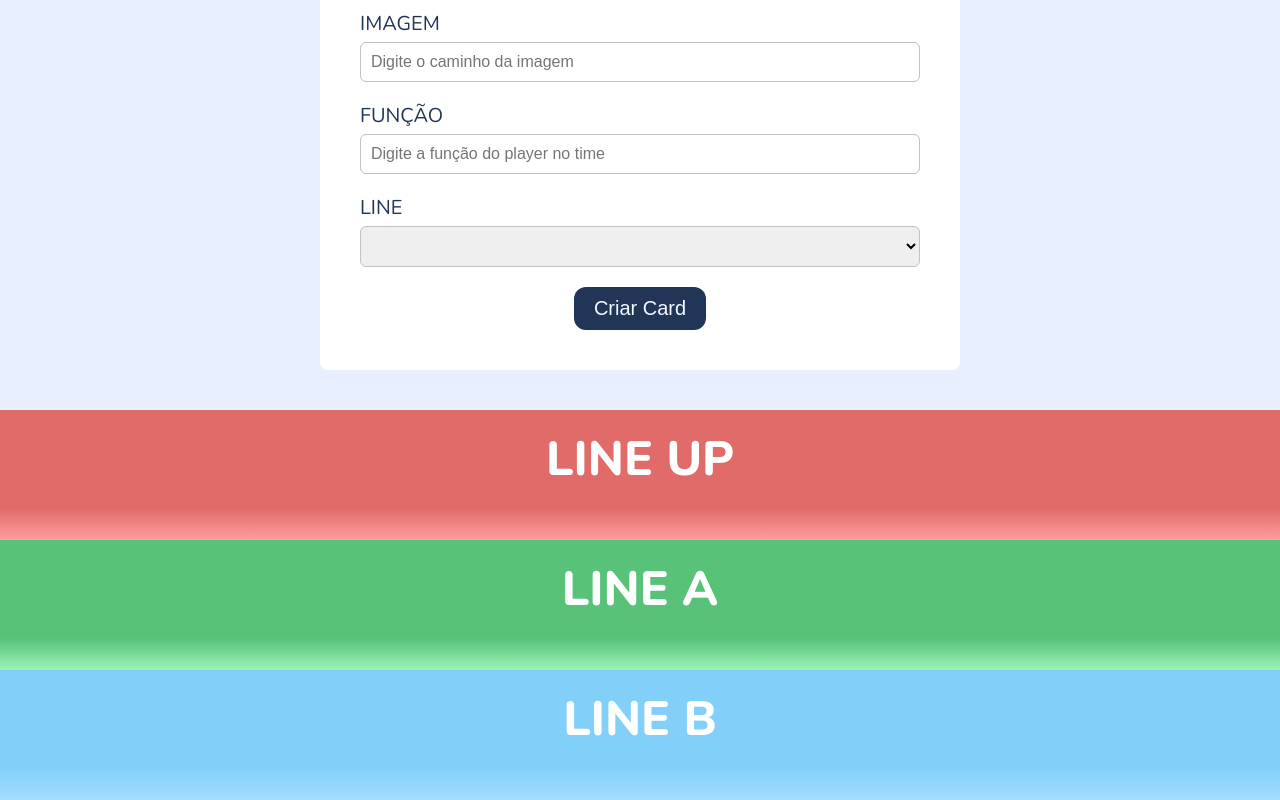
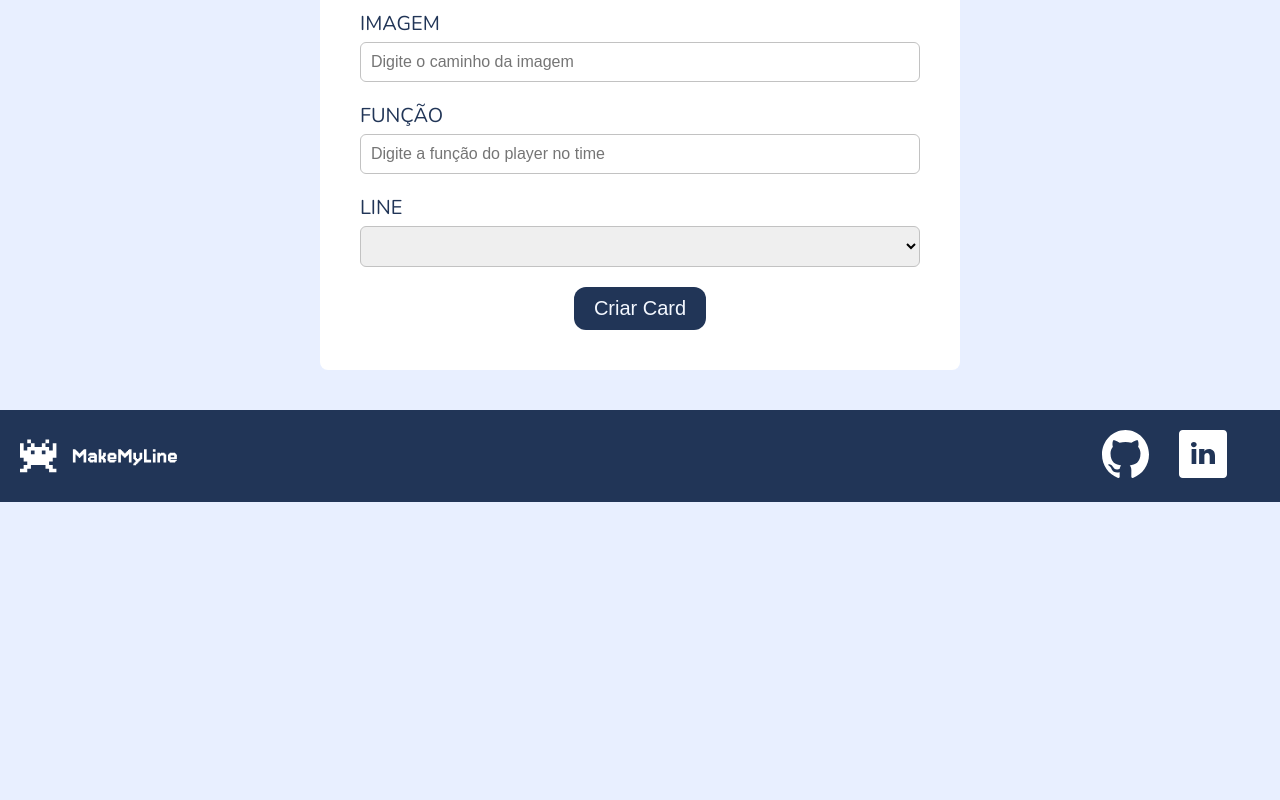
Before and after one commit to FelipeLohan/makemylist-client-react, a React (Vite) app: page / in a window 1280 px wide. Shown: the part 657-1457 px from the top of the page. After the commit the page ends 1159 px from the top, so only its background shows below. Built offline with nearby package versions, Linux system fonts and the light colour scheme.

Commit message:
Footer created, bugs tested and footer component created

```diff
--- a/src/App.jsx
+++ b/src/App.jsx
@@ -3,13 +3,13 @@ import { Form } from "./components/Form";
 import { Header } from "./components/Header";
 import { HeroBanner } from "./components/HeroBanner";
 import { Line } from "./components/Line";
+import { Footer } from "./components/Footer";
 
 function App() {
   const [teamMember, setTeamMember] = useState([]);
 
   const handleTeamMembers = (newMember) => {
     setTeamMember([...teamMember, newMember]);
-    console.log(teamMember)
   };
 
   const Lines = [
@@ -27,7 +27,7 @@ function App() {
       name: "LINE B",
       primaryColor: "#82CFFA",
       secondaryColor: "linear-gradient(to bottom, #82CFFA 0%, #A3DEFF 100%);",
-    }
+    },
   ];
 
   return (
@@ -36,15 +36,20 @@ function App() {
         <Header />
         <HeroBanner />
         <Form memberValue={handleTeamMembers} />
-        {Lines.map(e => {
-          return <Line
-          key={e.name}
-          name={e.name}
-          primaryColor={e.primaryColor}
-          secondaryColor={e.secondaryColor}
-          teamMembers={teamMember.filter((member) => member.lineValue === e.name)}
-          />
+        {Lines.map((e) => {
+          return (
+            <Line
+              key={e.name}
+              name={e.name}
+              primaryColor={e.primaryColor}
+              secondaryColor={e.secondaryColor}
+              teamMembers={teamMember.filter(
+                (member) => member.lineValue === e.name
+              )}
+            />
+          );
         })}
+        <Footer />
       </div>
     </>
   );
--- /dev/null
+++ b/src/components/Footer/Footer.jsx
@@ -0,0 +1,44 @@
+import styled from "styled-components";
+import Logo from "../../assets/images/Logo.svg";
+import GithubIcon from "../../assets/images/Github-icon.svg";
+import LinkedinIcon from "../../assets/images/Linkedin-icon.svg";
+
+const FooterContainer = styled.footer`
+  display: flex;
+  justify-content: space-between;
+  padding: 20px;
+  background-color: #213557;
+`;
+
+const LogoFooterContainer = styled.div`
+  & img {
+    width: 50%;
+  }
+`
+
+const RedesSociaisFooterContainer = styled.div`
+  display: flex;
+  gap: 30px;
+
+  & a {
+    width: 30%;
+  }
+`
+
+const Footer = () => {
+  return (
+    <>
+      <FooterContainer>
+        <LogoFooterContainer>
+          <img src={Logo} alt="Logo makemylist" />
+        </LogoFooterContainer>
+        <RedesSociaisFooterContainer>
+          <a href="https://github.com/FelipeLohan/makemylist-client-react"><img src={GithubIcon} alt="Github" /></a>
+          <a href="https://www.linkedin.com/in/felipe-lohan-767294213/"><img src={LinkedinIcon} alt="Linkedin" /></a>
+        </RedesSociaisFooterContainer>
+      </FooterContainer>
+    </>
+  );
+};
+
+export { Footer };
--- /dev/null
+++ b/src/components/Footer/index.jsx
@@ -0,0 +1,3 @@
+import { Footer } from "./Footer.jsx";
+
+export { Footer }
--- a/src/components/Form/Form.jsx
+++ b/src/components/Form/Form.jsx
@@ -35,8 +35,12 @@ const Form = (props) => {
       nickValue,
       imagemValue,
       funcaoValue,
-      lineValue
-    })
+      lineValue,
+    });
+    setNickValue("");
+    setImagemValue("");
+    setFuncaoValue("");
+    setLineValue("");
   };
 
   return (
@@ -52,19 +56,25 @@ const Form = (props) => {
             placeholderText="Digite o nickname"
           />
           <TextInput
-           handleState={(e) => setImagemValue(e)}
-           value={imagemValue}
+            handleState={(e) => setImagemValue(e)}
+            value={imagemValue}
             labelText="IMAGEM"
             placeholderText="Digite o caminho da imagem"
           />
           <TextInput
-           handleState={(e) => setFuncaoValue(e)}
-           value={funcaoValue}
+            handleState={(e) => setFuncaoValue(e)}
+            value={funcaoValue}
             valueRequired={true}
             labelText="FUNÇÃO"
             placeholderText="Digite a função do player no time"
           />
-          <DropdownList labelText="LINE" valueRequired={true} item={itens} handleState={(e) => setLineValue(e)} value={lineValue} />
+          <DropdownList
+            labelText="LINE"
+            valueRequired={true}
+            item={itens}
+            handleState={(e) => setLineValue(e)}
+            value={lineValue}
+          />
           <CtaButton>Criar Card</CtaButton>
         </form>
       </FormContainer>
@@ -72,9 +82,8 @@ const Form = (props) => {
   );
 };
 
-
 Form.propTypes = {
   memberValue: PropTypes.func.isRequired,
-}
+};
 
 export { Form };
--- a/src/components/Line/Line.jsx
+++ b/src/components/Line/Line.jsx
@@ -34,15 +34,14 @@ const Line = (props) => {
   `;
 
   return (
-    <>
-      <LineContainer>
+    (props.teamMembers.length > 0) && <LineContainer>
         <TitleLineContainer>
           <h3>{props.name}</h3>
         </TitleLineContainer>
         <CardContainer>
           {props.teamMembers.map((e) => {
             return (
-              <PlayerCard
+             <PlayerCard
                 key={e.nickValue}
                 nick={e.nickValue}
                 image={e.imagemValue}
@@ -55,7 +54,6 @@ const Line = (props) => {
           })}
         </CardContainer>
       </LineContainer>
-    </>
   );
 };
 
```
